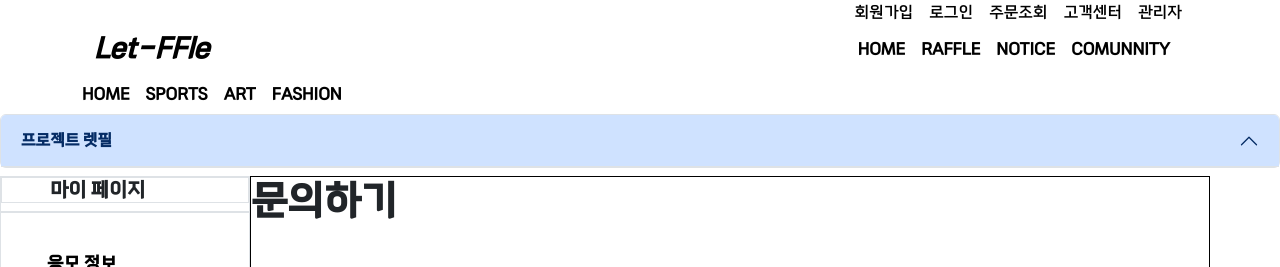
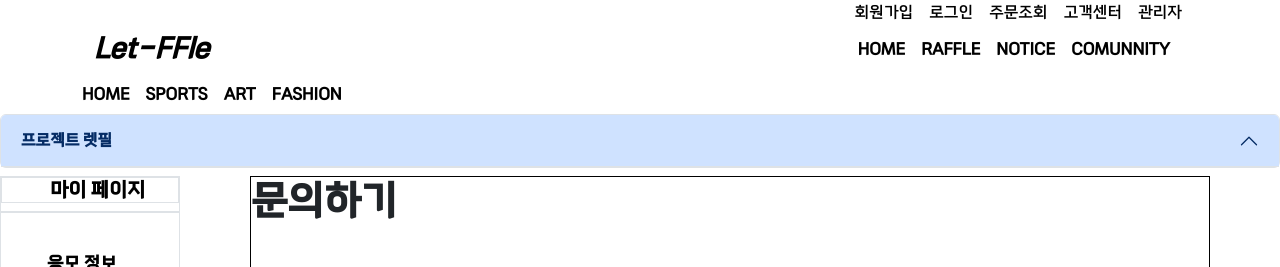
Before and after one commit to byeonnns/let-ffle-front, a Vue app: page /Member/Mypage/ToInquiry in a window 1280 px wide. Shown: the top 267 px of the page. Built offline with nearby package versions, Linux system fonts and the light colour scheme.

Commit message:
Refactor: Mypage 제목태그 RouterLink (마이 페이지 클릭 마이 페이지로 이동)  Member.js 경로 index.vue 제거

```diff
--- a/src/router/Member.js
+++ b/src/router/Member.js
@@ -86,7 +86,7 @@ const routes = [
     },
     {
         path: '/Member/Mypage/MyPage',
-        component: () => import(/* webpackChunkName: "Member" */ '@/views/Member/Mypage/index.vue')
+        component: () => import(/* webpackChunkName: "Member" */ '@/views/Member/Mypage')
     },
 
 
--- a/src/views/Member/Mypage/MypageNavBar.vue
+++ b/src/views/Member/Mypage/MypageNavBar.vue
@@ -1,9 +1,12 @@
 <template>
     <div>
-        <div class="d-flex flex-column" style="height: 100%;">
+        <div class="d-flex">
+            <div class="d-flex flex-column" style="width: 180px;">
                 <div class="d-flex flex-column">
                     <div class="border">
-                    <h5 class="border fw-bold ps-5">마이 페이지</h5>
+                        <h5 class="border fw-bold ps-5">
+                            <RouterLink to="/Member/Mypage/MyPage" style="color: black; text-decoration: none;">마이 페이지</RouterLink>
+                        </h5>
                     </div>
                     <nav class="border">
                         <ul class="nav d-flex flex-column">
@@ -12,13 +15,16 @@
                                 </div>
                             </li>
                             <li class="nav-item">
-                            <RouterLink to="/Member/Mypage/ApplicationDetails" class="nav-link active align-items-left">응모 내역</RouterLink>
+                                <RouterLink to="/Member/Mypage/ApplicationDetails"
+                                    class="nav-link active align-items-left">응모 내역</RouterLink>
                             </li>
                             <li class="nav-item">
-                            <RouterLink to="/Member/Mypage/WatchList" class="nav-link active align-items-left">찜 목록</RouterLink>
+                                <RouterLink to="/Member/Mypage/WatchList" class="nav-link active align-items-left">찜 목록
+                                </RouterLink>
                             </li>
                             <li class="nav-item">
-                            <RouterLink to="/Member/Mypage/WinningDetails" class="nav-link active align-items-left mb-3">당첨 내역</RouterLink>
+                                <RouterLink to="/Member/Mypage/WinningDetails"
+                                    class="nav-link active align-items-left mb-3">당첨 내역</RouterLink>
                             </li>
                         </ul>
                     </nav>
@@ -28,10 +34,12 @@
                                 <div class="nav-link active align-items-left" style="font-size: 18px;">내 정보</div>
                             </li>
                             <li class="nav-item">
-                            <RouterLink to="/Member/Mypage/LoginInformation" class="nav-link active">로그인 정보</RouterLink>
+                                <RouterLink to="/Member/Mypage/LoginInformation" class="nav-link active">로그인 정보
+                                </RouterLink>
                             </li>
                             <li class="nav-item">
-                            <RouterLink to="/Member/Mypage/ProfileManagement" class="nav-link active">프로필 관리</RouterLink>
+                                <RouterLink to="/Member/Mypage/ProfileManagement" class="nav-link active">프로필 관리
+                                </RouterLink>
                             </li>
                             <li class="nav-item">
                                 <RouterLink to="/Member/Mypage/CreateInquiry" class="nav-link active">문의 작성</RouterLink>
@@ -41,6 +49,7 @@
                             </li>
                         </ul>
                     </nav>
+                </div>
             </div>
         </div>
     </div>
--- a/src/views/Member/Mypage/index.vue
+++ b/src/views/Member/Mypage/index.vue
@@ -4,7 +4,10 @@
             <div class="d-flex flex-column" style="width: 180px;">
                 <div class="d-flex flex-column">
                     <div class="border">
-                        <h5 class="border fw-bold ps-5">마이 페이지</h5>
+                        <h5 class="border fw-bold ps-5">
+                            <RouterLink to="/Member/Mypage/MyPage" style="color: black; text-decoration: none;">마이 페이지
+                            </RouterLink>
+                        </h5>
                     </div>
                     <nav class="border">
                         <ul class="nav d-flex flex-column">
@@ -53,9 +56,7 @@
                 <div class="card w-50 ms-5 w-75 rounded-3">
                     <div class="card-body mt-3 ms-3 flex-column">
                         <div class="d-flex">
-                            <div class="circle-border">
-                                <img src="/images/photos/1.png" alt="" class="img-circle" />
-                            </div>
+
                             <div class="mt-1 ms-3">
                                 <div>
                                     <strong>gekx0m</strong>
@@ -72,7 +73,7 @@
                     </div>
                 </div>
                 <div>
-                    <div class="d-flex">
+
                     <div class="card w-50 mt-4 ms-5 w-75 rounded-3">
                         <div class="card-body mt-3 ms-3 flex-column pb-4">
                             <div class="d-flex justify-content-between">
@@ -82,10 +83,10 @@
                             </div>
                         </div>
                     </div>
-                    </div>
+
                 </div>
                 <div>
-                    <div class="d-flex">
+
                     <div class="w-50 mt-4 ms-5 w-75 rounded-3">
                         <div class="d-flex justify-content-between">
                             <span class="fw-bold mb-3" style="font-size: 18px;">응모 내역</span>
@@ -102,10 +103,10 @@
                             </div>
                         </div>
                     </div>
-                    </div>
+
                 </div>
                 <div>
-                    <div class="d-flex">
+
                     <div class="w-50 mt-5 ms-5 w-75 rounded-3">
                         <div class="d-flex justify-content-between">
                             <h5 class="fw-bold mb-3" style="font-size: 18px;">관심 상품</h5>
@@ -122,7 +123,7 @@
                             <h5 style="font-size: 11px;" class="mt-1">즉시구매가</h5>
                         </div>
                     </div>
-                    </div>
+
                 </div>
             </div>
         </div>
@@ -168,5 +169,4 @@
 .ms-1 .fw-bold {
     font-size: 14px;
 }
-
 </style>
```
Lines whose indentation alone changed are shown as unchanged.
